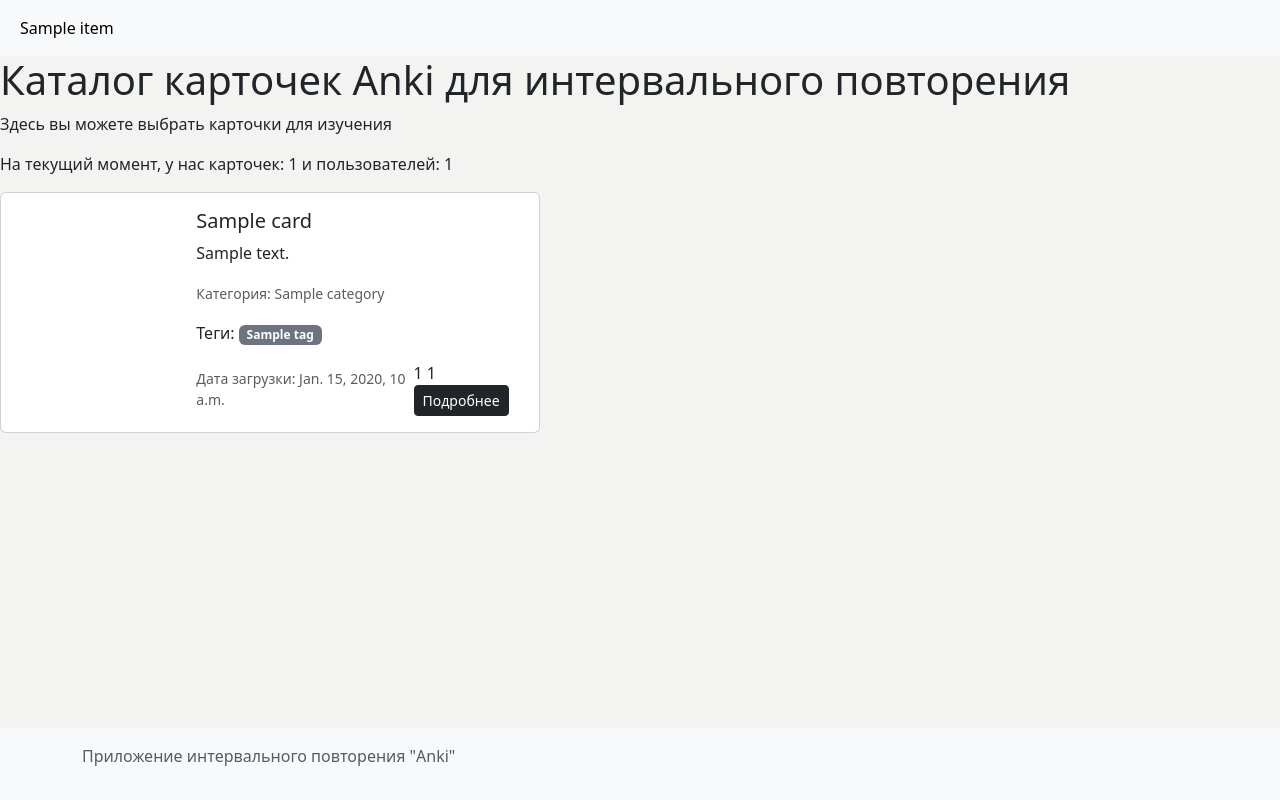
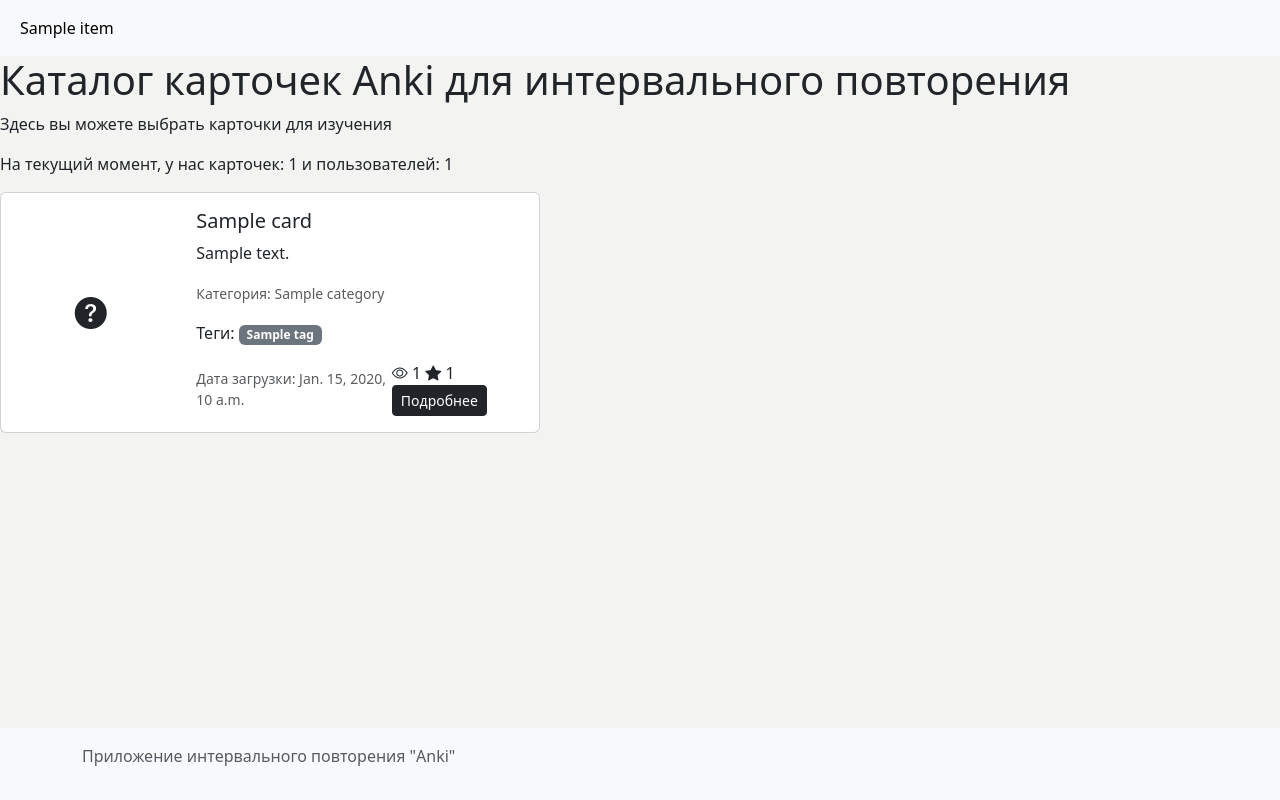
Before and after one commit to Burjui1997/django, a Django app: template cards/templates/cards/catalog.html in a window 1280 px wide. Run offline with Django 3.2, Linux system fonts and the light colour scheme; the template is opened without the code that fills it: most values are stand-ins (such as "Sample title", 1, 10 or a date in 2020); some libraries are stand-ins or nearby versions.

Commit message:
Продолжаем изучать шаблоны подключил иконки

```diff
--- a/templates/Base.html
+++ b/templates/Base.html
@@ -17,6 +17,7 @@
     {% block head %}
     <link rel="stylesheet" href="{% static 'bootstrap/css/bootstrap.min.css'%}" type="text/css">
     <link rel="stylesheet" href="{% static 'cards/css/main.css' %}" />
+    <link rel="stylesheet" href="http://cdn.jsdelivr.net/npm/bootstrap-icons@1.9.1/font/bootstrap-icons.css">
     {% endblock %}
 </head>
 <body>
```
